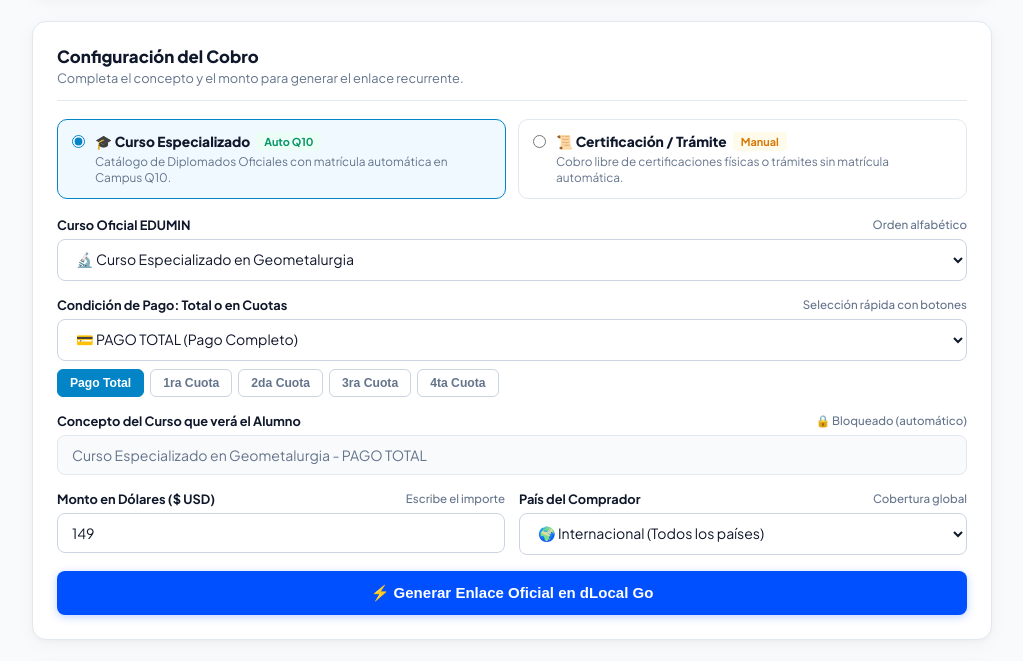
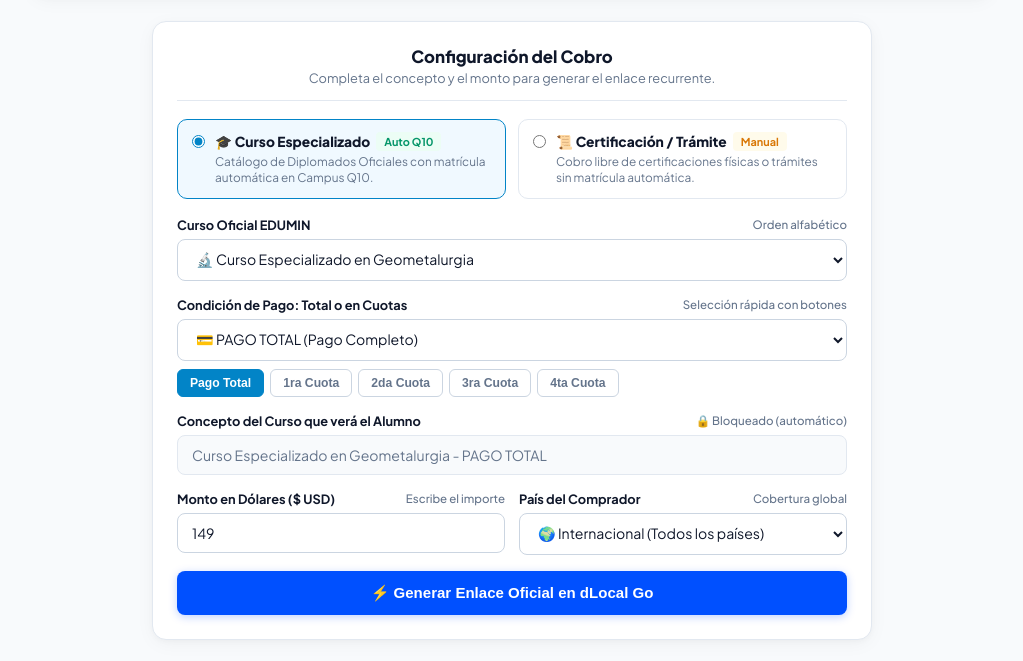
Before and after one commit to coordinacionacademica-droid/vsl-marketing-edumin, a website: page public/links-ventas.html in a window 1280 px wide. Shown: the part 105-766 px from the top of the page, without its empty margins (128-1151 px from the left). Drawn offline with Linux system fonts and the light colour scheme; no server answers.

Commit message:
style: centrar tarjeta y encabezado de configuracion del cobro

```diff
--- a/public/links-ventas.html
+++ b/public/links-ventas.html
@@ -184,6 +184,26 @@
       padding: 24px;
       box-shadow: var(--card-shadow);
       margin-bottom: 24px;
+    }
+    .card.form-card {
+      max-width: 720px;
+      margin-left: auto;
+      margin-right: auto;
+      margin-bottom: 30px;
+    }
+    .card.form-card .card-header {
+      text-align: center;
+      justify-content: center;
+      flex-direction: column;
+      align-items: center;
+      gap: 4px;
+    }
+    .card.form-card .card-title {
+      justify-content: center;
+      text-align: center;
+    }
+    .card.form-card .card-subtitle {
+      text-align: center;
     }
     .card-header {
       margin-bottom: 18px;
@@ -556,10 +576,10 @@
     </header>
 
     <!-- FORMULARIO GENERADOR DEL PAGO -->
-    <main class="card">
+    <main class="card form-card">
       <div class="card-header">
-        <div>
-          <h2 class="card-title">Configuración del Cobro</h2>
+        <div style="width: 100%; text-align: center;">
+          <h2 class="card-title" style="justify-content: center;">Configuración del Cobro</h2>
           <p class="card-subtitle">Completa el concepto y el monto para generar el enlace recurrente.</p>
         </div>
       </div>
```
